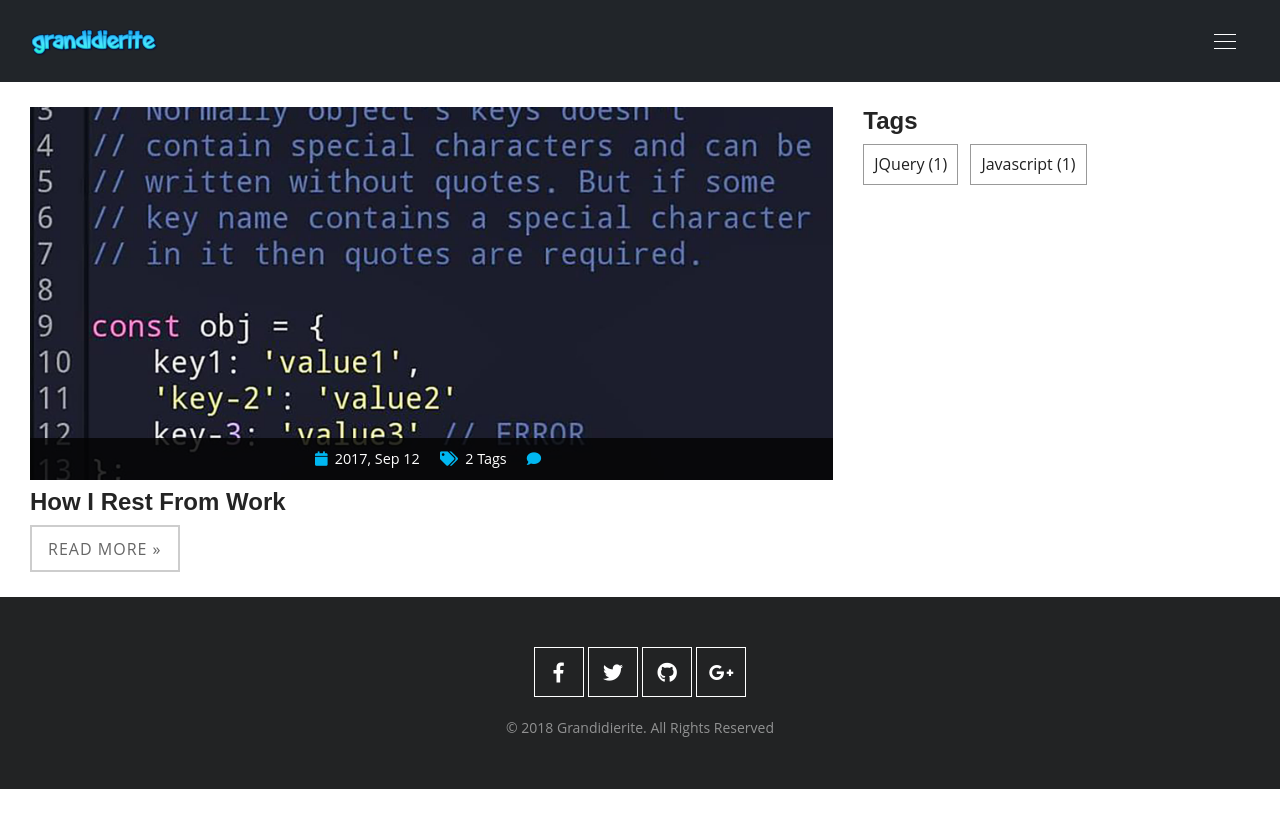
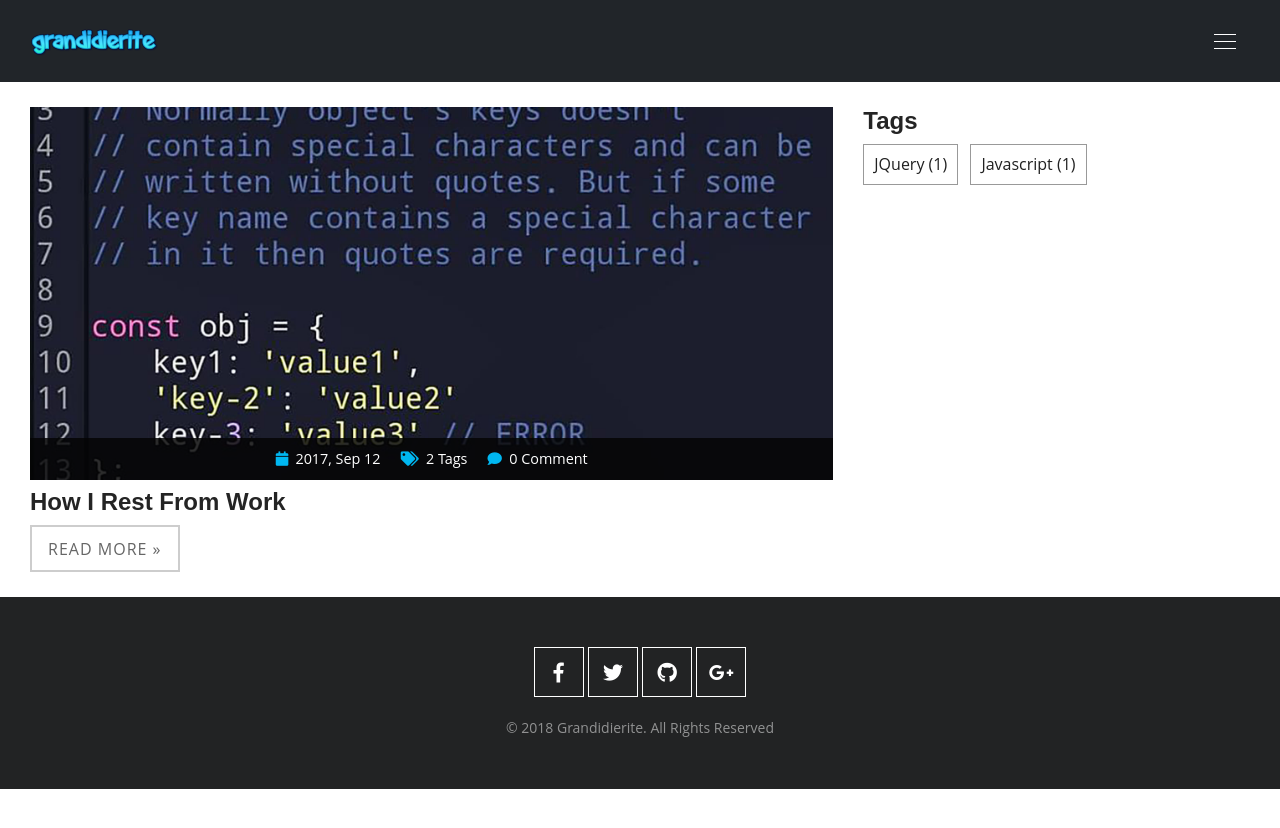
Before and after one commit to grandidierite/grandidierite.github.io, a Jekyll site: the page built from index.html, in a window 1280 px wide. Shown: the top 828 px of the page. Built offline with Jekyll 4.4.1, drawn with Linux system fonts in a browser that asks for light colours; the list of posts is cut into pages by our own code; comment, search, counter and statistics services are not loaded.

Commit message:
Update index.html

```diff
--- a/index.html
+++ b/index.html
@@ -18,7 +18,7 @@
               <ul>
                 <li><a href="#"><span class="fa fa-calendar" aria-hidden="true"></span>{{post.date | date: '%Y, %b %d'}}</a></li>
                 <li><a href="{{post.url | prepend: site.baseurl}}#blog-tags"><span class="fa fa-tags" aria-hidden="true"></span>{{ post.tags.size }} Tags</a></li>
-                <li><a href="{{post.url | prepend: site.baseurl}}#blog-comments"><span class="fa fa-comment" aria-hidden="true"></span><span class="disqus-comment-count" data-disqus-url="{{ post.url | prepend: site.baseurl | prepend: site.url }}"></span></a></li>
+                <li><a href="{{post.url | prepend: site.baseurl}}#blog-comments"><span class="fa fa-comment" aria-hidden="true"></span><span class="disqus-comment-count" data-disqus-url="{{ post.url | prepend: site.baseurl | prepend: site.url }}">0 Comment</span></a></li>
               </ul>
             </div>
           </div>
```
